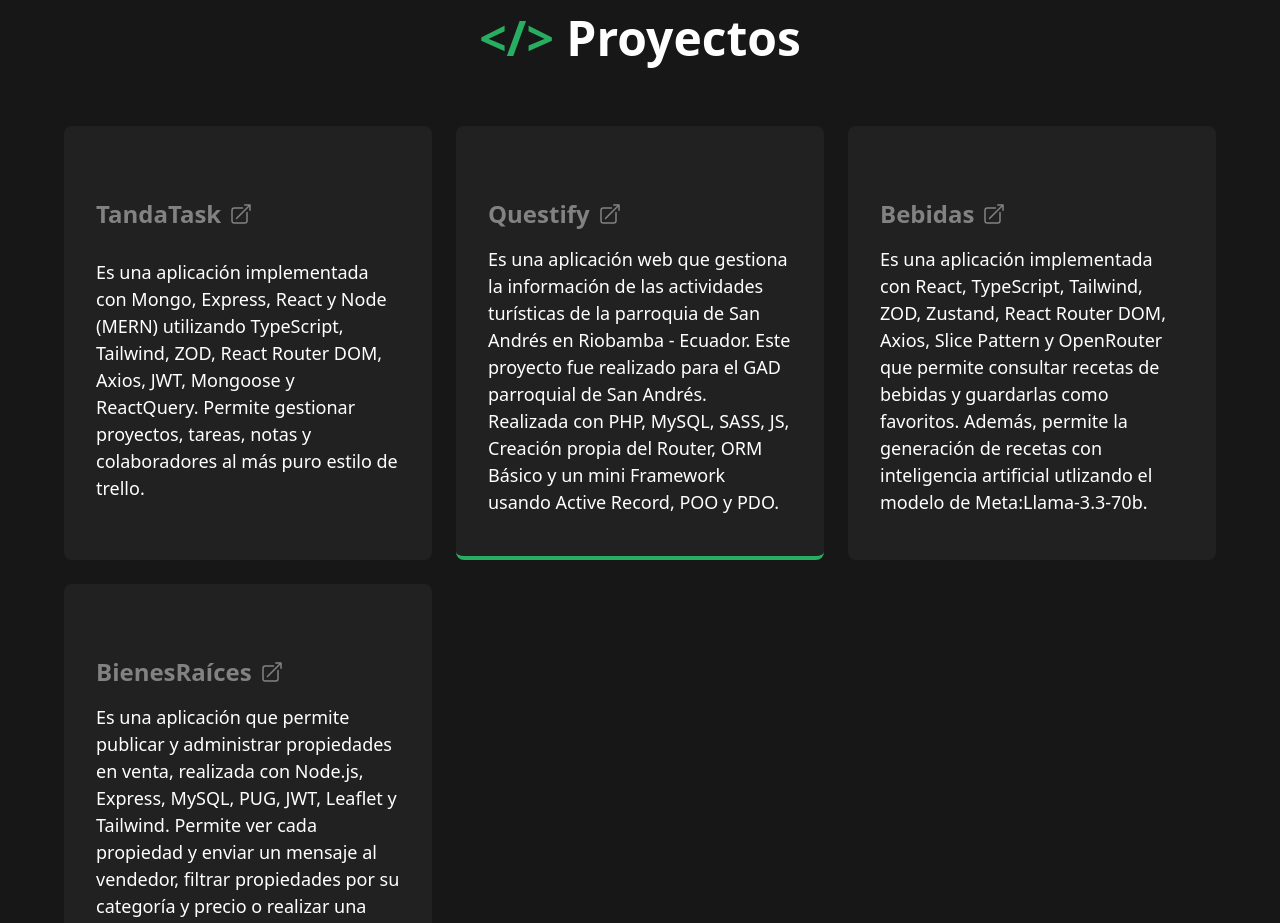
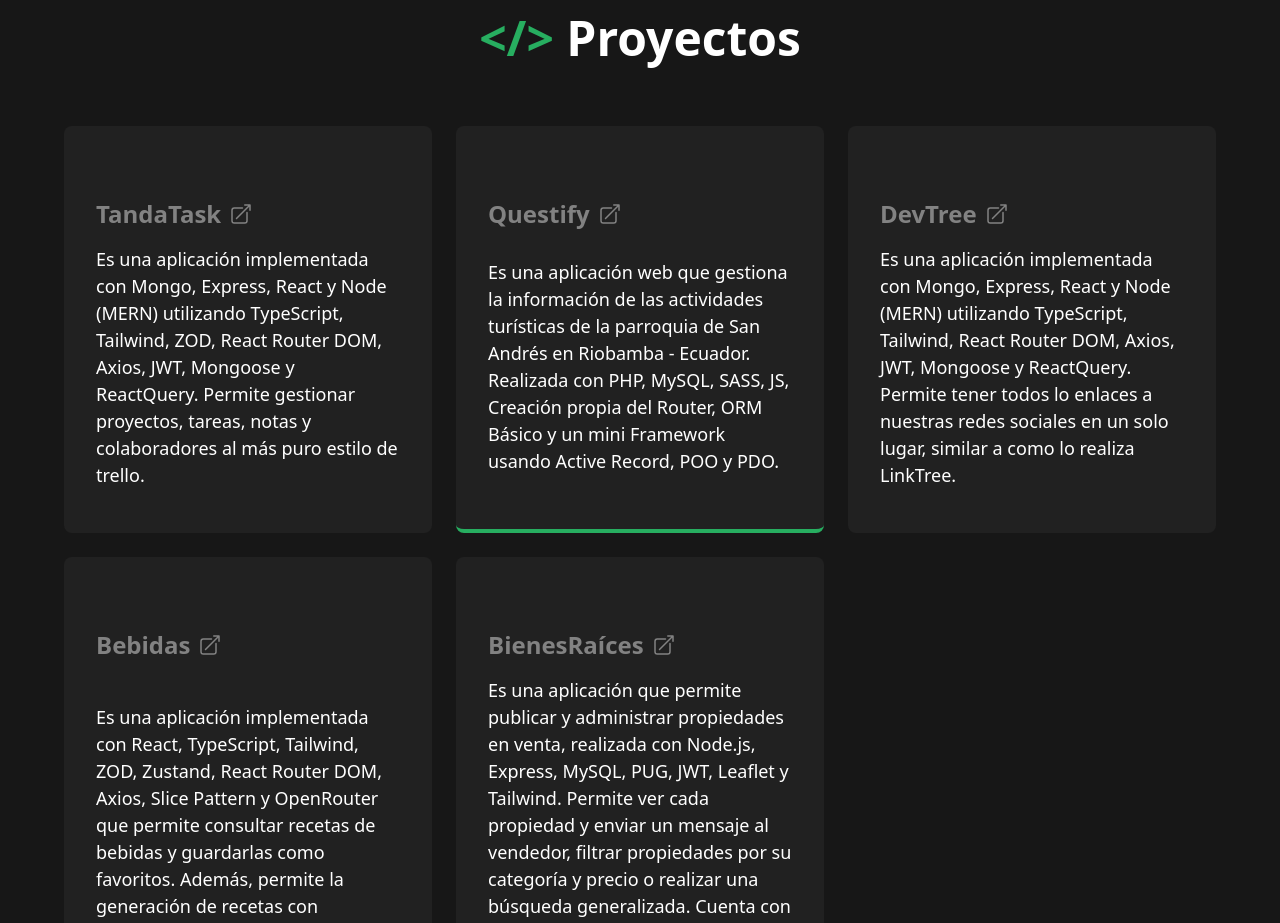
Before and after one commit to arielhurtado388/Portafolio, a React (Vite) app: page / in a window 1280 px wide. Shown: the part 960-1883 px from the top of the page. Built offline with nearby package versions, Linux system fonts and the light colour scheme.

Commit message:
Nuevo proyecto

```diff
--- a/src/data/proyectos.ts
+++ b/src/data/proyectos.ts
@@ -3,7 +3,7 @@ import type { Proyecto } from "../types";
 export const proyectos: Proyecto[] = [
   {
     id: 1,
-    url: "https://tandatask.arielhurtado.online/",
+    url: "https://tandatask.netlify.app/",
     titulo: "TandaTask",
     descripcion:
       "Es una aplicación implementada con Mongo, Express, React y Node (MERN) utilizando TypeScript, Tailwind, ZOD, React Router DOM, Axios, JWT, Mongoose y ReactQuery. Permite gestionar proyectos, tareas, notas y colaboradores al más puro estilo de trello.",
@@ -13,27 +13,27 @@ export const proyectos: Proyecto[] = [
     url: "https://questify.domcloud.dev/",
     titulo: "Questify",
     descripcion:
-      "Es una aplicación web que gestiona la información de las actividades turísticas de la parroquia de San Andrés en Riobamba - Ecuador. Este proyecto fue realizado para el GAD parroquial de San Andrés. Realizada con PHP, MySQL, SASS, JS, Creación propia del Router, ORM Básico y un mini Framework usando Active Record, POO y PDO.",
+      "Es una aplicación web que gestiona la información de las actividades turísticas de la parroquia de San Andrés en Riobamba - Ecuador. Realizada con PHP, MySQL, SASS, JS, Creación propia del Router, ORM Básico y un mini Framework usando Active Record, POO y PDO.",
   },
   {
     id: 3,
+    url: "https://devtreeec.netlify.app/",
+    titulo: "DevTree",
+    descripcion:
+      "Es una aplicación implementada con Mongo, Express, React y Node (MERN) utilizando TypeScript, Tailwind, React Router DOM, Axios, JWT, Mongoose y ReactQuery. Permite tener todos lo enlaces a nuestras redes sociales en un solo lugar, similar a como lo realiza LinkTree.",
+  },
+  {
+    id: 4,
     url: "https://bebidasec.netlify.app/",
     titulo: "Bebidas",
     descripcion:
-      " Es una aplicación implementada con React, TypeScript, Tailwind, ZOD, Zustand, React Router DOM, Axios, Slice Pattern y OpenRouter que permite consultar recetas de bebidas y guardarlas como favoritos. Además, permite la generación de recetas con inteligencia artificial utlizando el modelo de Meta:Llama-3.3-70b.",
+      "Es una aplicación implementada con React, TypeScript, Tailwind, ZOD, Zustand, React Router DOM, Axios, Slice Pattern y OpenRouter que permite consultar recetas de bebidas y guardarlas como favoritos. Además, permite la generación de recetas con inteligencia artificial utlizando el modelo de Meta:Llama-3.3-70b.",
   },
   {
-    id: 4,
+    id: 5,
     url: "https://bienesraices.domcloud.dev/",
     titulo: "BienesRaíces",
     descripcion:
       "Es una aplicación que permite publicar y administrar propiedades en venta, realizada con Node.js, Express, MySQL, PUG, JWT, Leaflet y Tailwind. Permite ver cada propiedad y enviar un mensaje al vendedor, filtrar propiedades por su categoría y precio o realizar una búsqueda generalizada. Cuenta con autenticación, panel de administración de propiedades, paginación, etc",
   },
-  // {
-  //   id: 5,
-  //   url: "https://rentapartament.netlify.app/",
-  //   titulo: "RentApartament",
-  //   descripcion:
-  //     "Es la maquetación de un sitio de arriendos para estudiantes universitarios. Este proyecto fue presentado en una casa abierta a los estudiantes de la Escuela Superior Politécnica de Chimborazo (ESPOCH).",
-  // },
 ];
```
